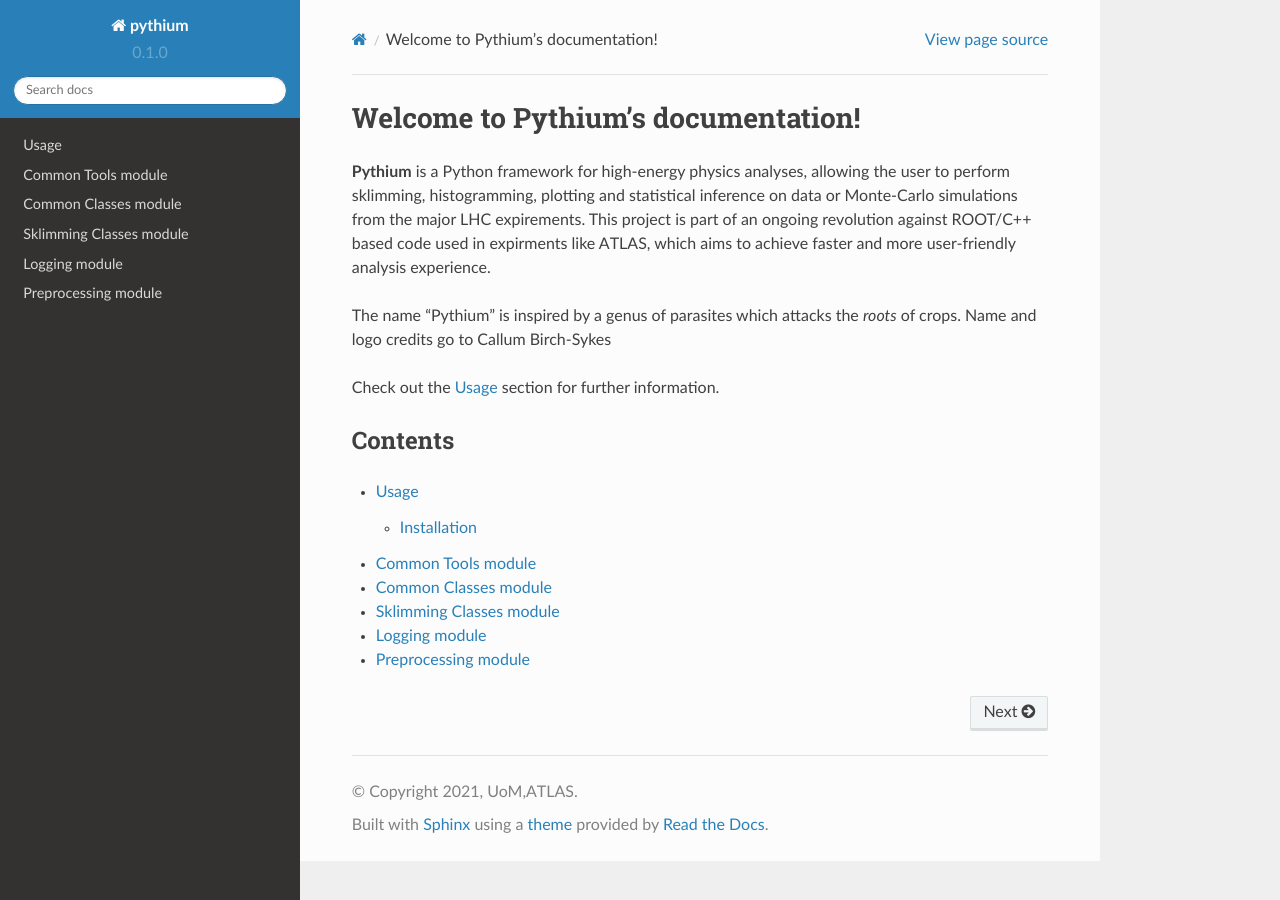
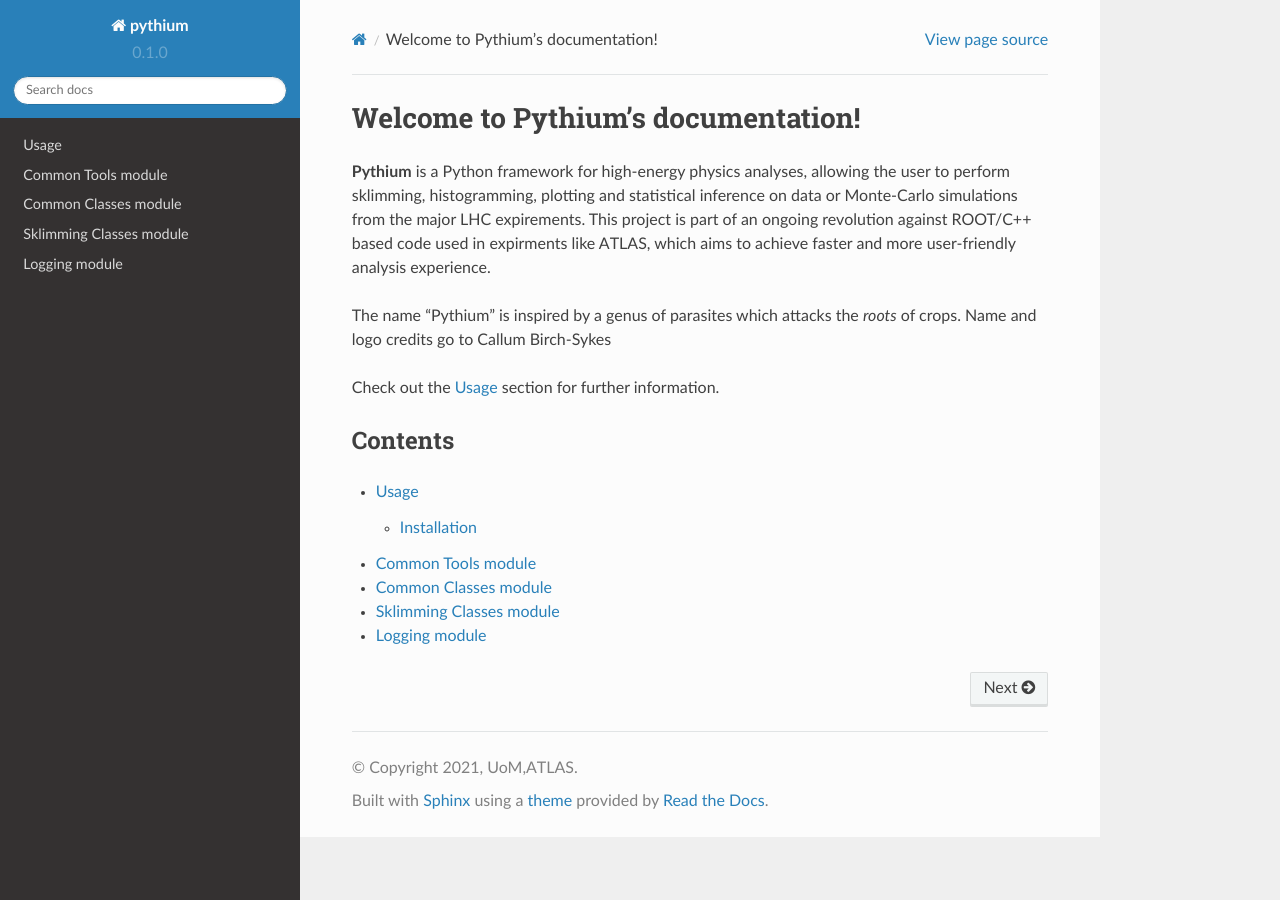
Before and after one commit to MoAly98/Pythium, a Sphinx documentation site: the page built from docs/source/index.rst, in a window 1280 px wide. Built offline with Sphinx 7.4.7 and the Read the Docs theme 2.0.0, drawn with Linux system fonts in a browser that asks for light colours.

Commit message:
fixiGet rid of preprocess docs

```diff
--- a/docs/source/Preprocessing.rst
+++ /dev/null
@@ -1,5 +0,0 @@
-Preprocessing module
-====================
-
-.. automodule:: sklimming.preprocess
-   :members:
--- a/docs/source/index.rst
+++ b/docs/source/index.rst
@@ -16,4 +16,3 @@ Contents
  CommonClasses
  SklimmingClasses
  Logging
- Preprocessing
```
